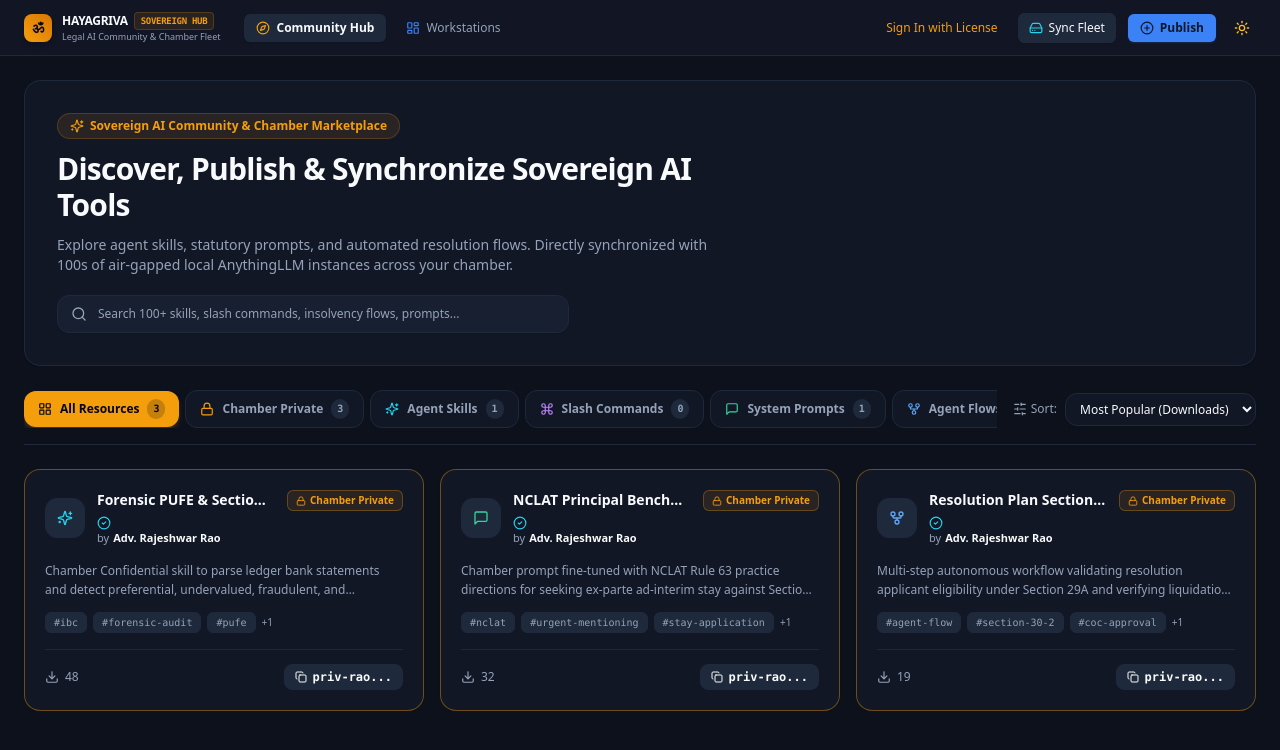
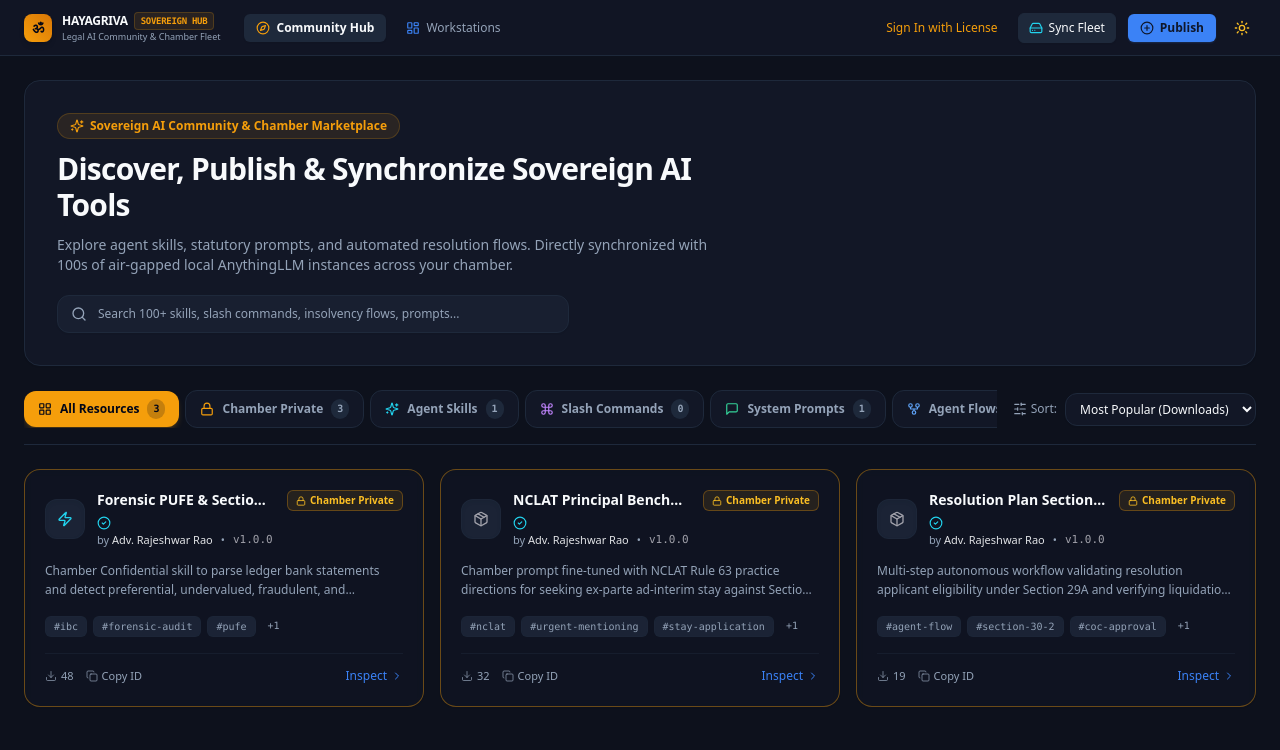
Before and after one commit to Samir1145/app.apnet.net, a Next.js app: page /hub in a window 1280 px wide. Shown: the top 750 px of the page. Built offline with nearby package versions, Linux system fonts and the light colour scheme.

Commit message:
feat(hub): port agent-card and skill-card UI from agentregistry-dev

```diff
--- a/src/components/hub/ItemCard.tsx
+++ b/src/components/hub/ItemCard.tsx
@@ -1,8 +1,23 @@
 'use client';
 
 import React, { useState } from 'react';
-import { Download, Check, Copy, Sparkles, Command, MessageSquare, GitFork, Database, CheckCircle2, Lock, ShieldCheck } from 'lucide-react';
+import {
+  Download,
+  Check,
+  Copy,
+  Zap,
+  Bot,
+  Database,
+  Cpu,
+  Command,
+  Package,
+  CheckCircle2,
+  Lock,
+  ShieldCheck,
+  ChevronRight
+} from 'lucide-react';
 import { HubItem } from '@/lib/db/schema';
+import { getItemCategoryConfig, formatItemVersion } from './card-utils';
 
 interface ItemCardProps {
   item: HubItem;
@@ -12,33 +27,23 @@
 export function ItemCard({ item, onSelect }: ItemCardProps) {
   const [copied, setCopied] = useState(false);
 
-  const getCategoryIcon = (type: string) => {
-    switch (type) {
-      case 'agent-skill':
-        return <Sparkles className="w-4 h-4 text-cyan-400" />;
-      case 'slash-command':
-        return <Command className="w-4 h-4 text-purple-400" />;
-      case 'system-prompt':
-        return <MessageSquare className="w-4 h-4 text-emerald-400" />;
-      case 'agent-flow':
-        return <GitFork className="w-4 h-4 text-blue-400" />;
+  const categoryConfig = getItemCategoryConfig(item.itemType);
+  const isPrivate = item.visibility === 'PRIVATE_CHAMBER';
+
+  const getCategoryIcon = () => {
+    switch (categoryConfig.iconName) {
+      case 'Zap':
+        return <Zap className="w-4 h-4 text-cyan-400" />;
+      case 'Bot':
+        return <Bot className="w-4 h-4 text-amber-400" />;
+      case 'Database':
+        return <Database className="w-4 h-4 text-emerald-400" />;
+      case 'Cpu':
+        return <Cpu className="w-4 h-4 text-purple-400" />;
+      case 'Command':
+        return <Command className="w-4 h-4 text-sky-400" />;
       default:
-        return <Database className="w-4 h-4 text-amber-400" />;
-    }
-  };
-
-  const getCategoryLabel = (type: string) => {
-    switch (type) {
-      case 'agent-skill':
-        return 'Agent Skill';
-      case 'slash-command':
-        return 'Slash Command';
-      case 'system-prompt':
-        return 'System Prompt';
-      case 'agent-flow':
-        return 'Agent Flow';
-      default:
-        return 'Sovereign Tool';
+        return <Package className="w-4 h-4 text-zinc-400" />;
     }
   };
 
@@ -50,26 +55,26 @@
     setTimeout(() => setCopied(false), 2000);
   };
 
-  const isPrivate = item.visibility === 'PRIVATE_CHAMBER';
+  const tags = Array.isArray(item.tags) ? item.tags : [];
 
   return (
     <div
       onClick={() => onSelect(item)}
-      className={`group bg-card hover:bg-secondary/40 border rounded-2xl p-5 flex flex-col justify-between transition-all duration-200 cursor-pointer shadow-sm hover:shadow-xl relative overflow-hidden ${
+      className={`group bg-card/60 hover:bg-card border rounded-2xl p-5 flex flex-col justify-between transition-all duration-200 cursor-pointer shadow-sm hover:shadow-xl relative overflow-hidden backdrop-blur-sm ${
         isPrivate
           ? 'border-amber-500/40 hover:border-amber-500 hover:shadow-amber-500/10'
-          : 'border-border hover:border-border/80'
+          : 'border-border/60 hover:border-border/90'
       }`}
     >
       <div>
         {/* Top Header */}
-        <div className="flex items-start justify-between gap-3">
+        <div className="flex items-start justify-between gap-3 mb-3">
           <div className="flex items-center gap-3">
-            <div className="w-10 h-10 rounded-xl bg-secondary border border-border flex items-center justify-center shrink-0 group-hover:scale-105 transition-transform overflow-hidden">
+            <div className="w-10 h-10 rounded-xl bg-secondary/80 border border-border/80 flex items-center justify-center shrink-0 group-hover:scale-105 transition-transform overflow-hidden shadow-inner">
               {item.imageUrl ? (
                 <img src={item.imageUrl} alt={item.name} className="w-full h-full object-cover" />
               ) : (
-                getCategoryIcon(item.itemType)
+                getCategoryIcon()
               )}
             </div>
             <div>
@@ -81,70 +86,83 @@
                   <CheckCircle2 className="w-3.5 h-3.5 text-cyan-400 shrink-0" />
                 )}
               </div>
-              <span className="text-[11px] font-medium text-muted-foreground flex items-center gap-1">
-                by <span className="text-foreground font-semibold">{item.authorName || 'MintplexLabs'}</span>
-              </span>
+              <div className="flex items-center gap-2 text-[11px] text-muted-foreground mt-0.5">
+                <span>by <span className="text-foreground/90 font-medium">{item.authorName || 'MintplexLabs'}</span></span>
+                <span>•</span>
+                <span className="font-mono text-zinc-400">{formatItemVersion((item.manifest as any)?.version)}</span>
+              </div>
             </div>
           </div>
 
-          {/* Visibility / Type Badges */}
+          {/* Visibility / Category Badge */}
           <div className="flex flex-col items-end gap-1 shrink-0">
             {isPrivate ? (
-              <span className="inline-flex items-center gap-1 text-[10px] font-semibold px-2 py-0.5 rounded-md bg-amber-500/10 text-amber-500 border border-amber-500/30">
+              <span className="inline-flex items-center gap-1 text-[10px] font-semibold px-2 py-0.5 rounded-md bg-amber-500/10 text-amber-400 border border-amber-500/30">
                 <Lock className="w-2.5 h-2.5" /> Chamber Private
               </span>
             ) : (
-              <span className="text-[10px] font-semibold px-2 py-0.5 rounded-md bg-secondary text-muted-foreground border border-border">
-                {getCategoryLabel(item.itemType)}
+              <span className={`text-[10px] font-semibold px-2 py-0.5 rounded-md border ${categoryConfig.colorClass}`}>
+                {categoryConfig.label}
               </span>
             )}
           </div>
         </div>
 
         {/* Description */}
-        <p className="mt-3.5 text-xs text-muted-foreground line-clamp-2 leading-relaxed">
-          {item.description || 'Sovereign resource for local workspace automation.'}
+        <p className="text-xs text-muted-foreground line-clamp-2 leading-relaxed mb-4">
+          {item.description || 'No description provided for this sovereign resource.'}
         </p>
 
-        {/* Tags */}
-        {Array.isArray(item.tags) && item.tags.length > 0 && (
-          <div className="flex items-center flex-wrap gap-1.5 mt-3">
-            {item.tags.slice(0, 3).map((tag: any, idx: number) => (
+        {/* Tags from agentregistry-dev styling */}
+        {tags.length > 0 && (
+          <div className="flex flex-wrap gap-1.5 mb-4">
+            {tags.slice(0, 3).map((tag: any, idx: number) => (
               <span
                 key={idx}
-                className="text-[10px] font-mono px-2 py-0.5 rounded-md bg-secondary text-muted-foreground border border-border"
+                className="text-[10px] font-mono font-medium px-2 py-0.5 rounded-md bg-secondary/80 text-muted-foreground border border-border/50"
               >
-                #{tag}
+                #{String(tag)}
               </span>
             ))}
-            {item.tags.length > 3 && (
-              <span className="text-[10px] text-muted-foreground">
-                +{item.tags.length - 3}
+            {tags.length > 3 && (
+              <span className="text-[10px] font-mono px-1.5 py-0.5 rounded text-muted-foreground">
+                +{tags.length - 3}
               </span>
             )}
           </div>
         )}
       </div>
 
-      {/* Bottom Footer Action Strip */}
-      <div className="mt-4 pt-3.5 border-t border-border flex items-center justify-between">
-        <div className="flex items-center gap-1.5 text-xs text-muted-foreground font-medium">
-          <Download className="w-3.5 h-3.5" />
-          <span>{(item.downloads || 0).toLocaleString()}</span>
+      {/* Card Footer Strip */}
+      <div className="flex items-center justify-between pt-3 border-t border-border/50 text-[11px] text-muted-foreground mt-auto">
+        <div className="flex items-center gap-3">
+          <span className="flex items-center gap-1">
+            <Download className="w-3 h-3 text-muted-foreground/70" />
+            <span className="font-medium">{item.downloads?.toLocaleString() || 0}</span>
+          </span>
+          <button
+            onClick={handleCopyImport}
+            className="hover:text-foreground flex items-center gap-1 transition-colors group/btn py-0.5"
+            title="Copy Sovereign Import ID"
+          >
+            {copied ? (
+              <>
+                <Check className="w-3 h-3 text-emerald-400" />
+                <span className="text-emerald-400 font-medium">Copied ID</span>
+              </>
+            ) : (
+              <>
+                <Copy className="w-3 h-3 text-muted-foreground/70 group-hover/btn:text-foreground" />
+                <span>Copy ID</span>
+              </>
+            )}
+          </button>
         </div>
 
-        <button
-          onClick={handleCopyImport}
-          className={`px-2.5 py-1 rounded-lg text-xs font-mono font-semibold flex items-center gap-1.5 transition-all ${
-            copied
-              ? 'bg-emerald-500/20 text-emerald-400 border border-emerald-500/30'
-              : 'bg-secondary hover:bg-secondary/80 text-foreground border border-border'
-          }`}
-          title="Copy Import ID for AnythingLLM Desktop"
-        >
-          {copied ? <Check className="w-3 h-3" /> : <Copy className="w-3 h-3" />}
-          <span>{copied ? 'Copied' : (item.importId || item.id).slice(0, 8) + '...'}</span>
-        </button>
+        <div className="flex items-center gap-1 text-primary group-hover:translate-x-0.5 transition-transform text-xs font-medium">
+          <span>Inspect</span>
+          <ChevronRight className="w-3 h-3" />
+        </div>
       </div>
     </div>
   );
--- /dev/null
+++ b/src/components/hub/card-utils.ts
@@ -0,0 +1,54 @@
+export interface CategoryConfig {
+  label: string;
+  colorClass: string;
+  iconName: string;
+}
+
+export function getItemCategoryConfig(type: string): CategoryConfig {
+  switch (type) {
+    case "agent-skill":
+      return {
+        label: "Agent Skill",
+        colorClass: "text-cyan-400 bg-cyan-500/10 border-cyan-500/20",
+        iconName: "Zap",
+      };
+    case "custom-agent":
+    case "agent":
+      return {
+        label: "Autonomous Agent",
+        colorClass: "text-amber-400 bg-amber-500/10 border-amber-500/20",
+        iconName: "Bot",
+      };
+    case "legal-vault":
+    case "bare-act-vault":
+      return {
+        label: "Statutory Vault",
+        colorClass: "text-emerald-400 bg-emerald-500/10 border-emerald-500/20",
+        iconName: "Database",
+      };
+    case "ai-model":
+    case "slm-model":
+      return {
+        label: "AI Model",
+        colorClass: "text-purple-400 bg-purple-500/10 border-purple-500/20",
+        iconName: "Cpu",
+      };
+    case "slash-command":
+      return {
+        label: "Slash Command",
+        colorClass: "text-sky-400 bg-sky-500/10 border-sky-500/20",
+        iconName: "Command",
+      };
+    default:
+      return {
+        label: "Sovereign Tool",
+        colorClass: "text-zinc-400 bg-zinc-500/10 border-zinc-500/20",
+        iconName: "Package",
+      };
+  }
+}
+
+export function formatItemVersion(version?: string): string {
+  if (!version) return "v1.0.0";
+  return version.startsWith("v") ? version : `v${version}`;
+}
```
Also changed, not shown: 1 other file (tests, documents, lock files or other folders).
